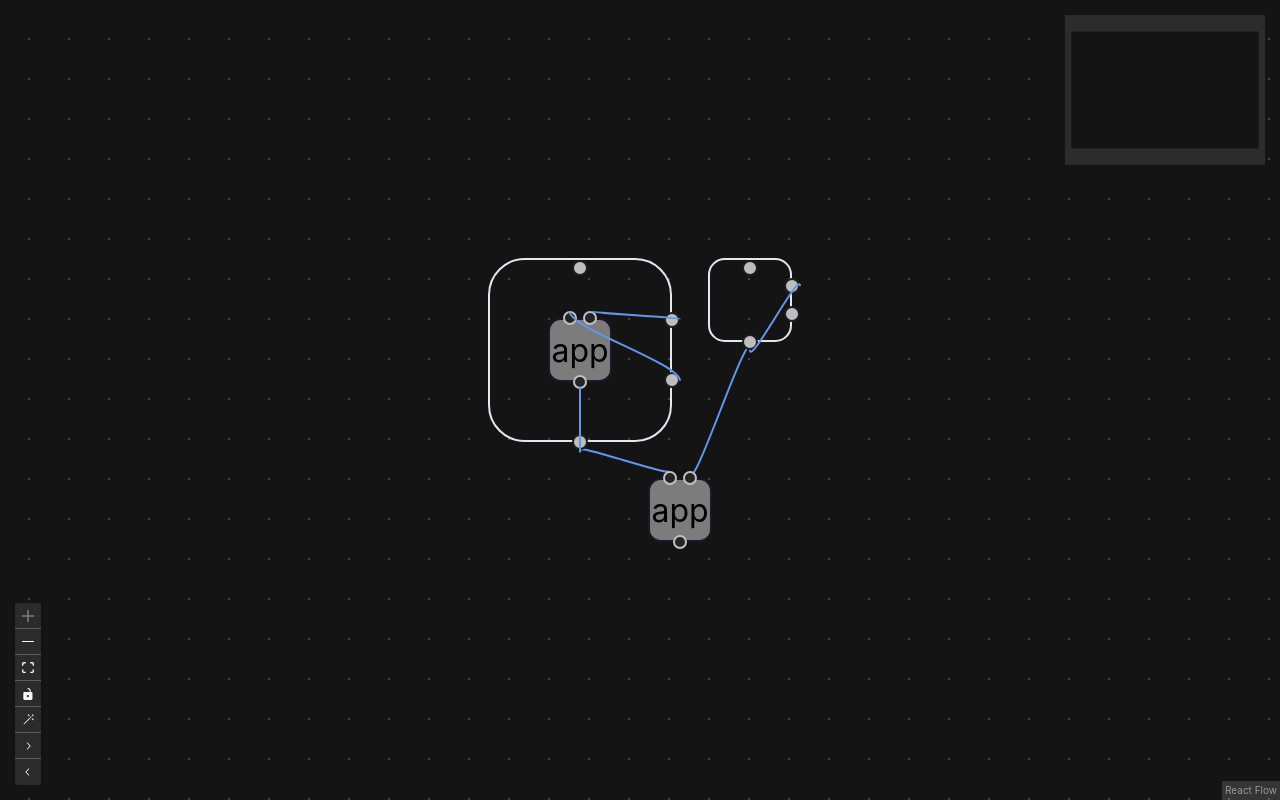
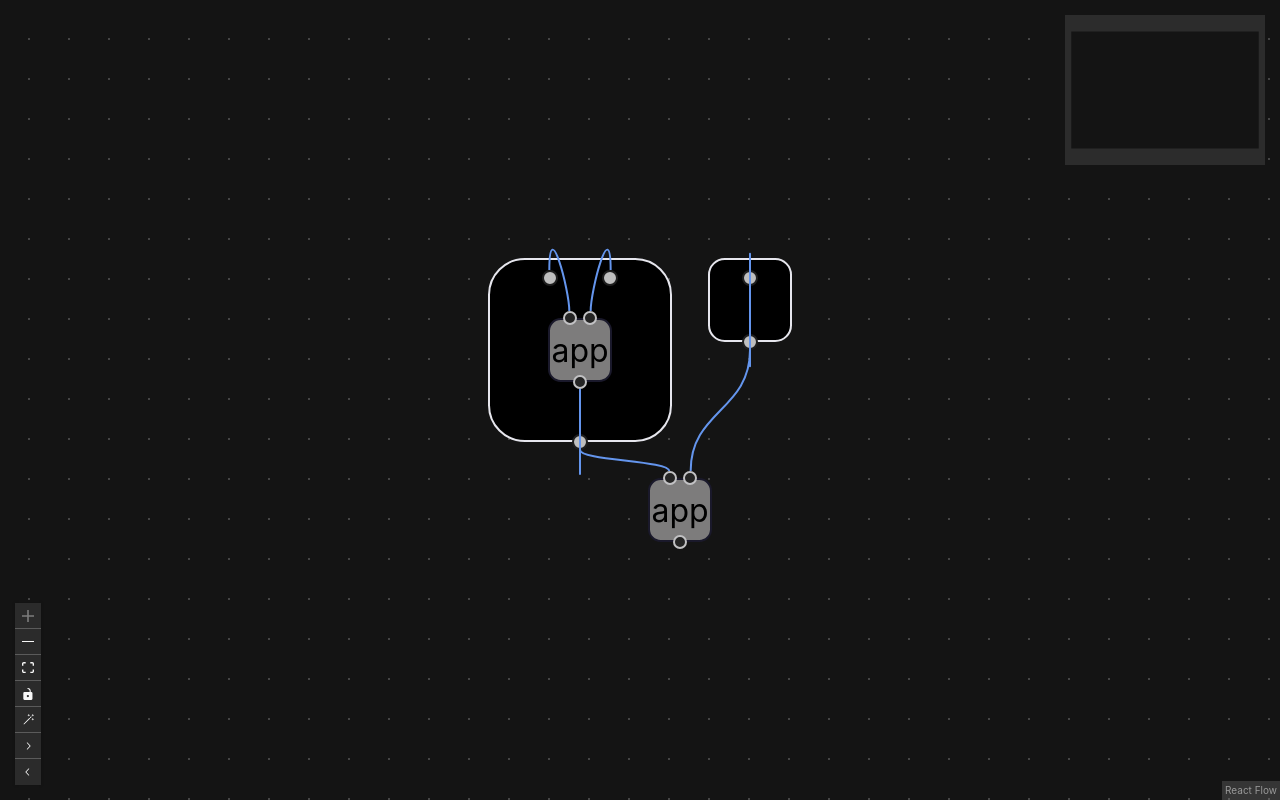
Before and after one commit to roboguy13/diagram-prover, a React (Vite) app: page / in a window 1280 px wide. Built offline with nearby package versions, Linux system fonts and the light colour scheme.

Commit message:
got both the small and large examples to work

```diff
--- a/src/App.tsx
+++ b/src/App.tsx
@@ -241,6 +241,8 @@ export default function App() {
         onConnect={(connection) => { }}
         colorMode='dark'
         connectionMode={ConnectionMode.Loose}
+        elevateEdgesOnSelect={false}
+        elevateNodesOnSelect={false}
         fitView
       >
         <Background />
--- a/src/engine/Term.ts
+++ b/src/engine/Term.ts
@@ -195,6 +195,8 @@ let plus: Term =
   );
 
 export let exampleTerm: Term = //idTerm(unitTyTerm());
+  // plus
+
   appTerm(
     lamTerm(piTerm(unitTyTerm(), unitTyTerm()),
       lamTerm(unitTyTerm(),
--- a/src/index.css
+++ b/src/index.css
@@ -24,7 +24,7 @@
   /* padding: 10px; */
   border: 1px solid #e6e6ed;
   border-radius: 20%;
-  background: rgba(0, 0, 0, 0);
+  background: rgba(0, 0, 0, 1);
   text-align: center;
   width: 500px;
   height: 500px;
--- a/src/ui/components/Editor/EditorUpdate.ts
+++ b/src/ui/components/Editor/EditorUpdate.ts
@@ -64,8 +64,9 @@ function nodeChange(model: Model, change: NodeChange): Model {
   switch (change.type) {
     case 'position':
       return nodePositionChange(model, change);
-    case 'select':
-      return nodeSelectionChange(model, change);
+    // TODO: Fix the issue with selection (apparently) changing the z-index
+    // case 'select':
+    //   return nodeSelectionChange(model, change);
     default:
       return model;
   }
--- a/src/ui/components/Nodes/GroupedNode/GroupedNodeComponent.tsx
+++ b/src/ui/components/Nodes/GroupedNode/GroupedNodeComponent.tsx
@@ -21,28 +21,32 @@ import { parameterHandleName, inputHandleName, outputHandleName, portOffsetPerce
 import { NODE_HEIGHT, NODE_WIDTH } from '../../../Config';
 
 export const makeGroupedNode = ({ data, width, height }: NodeProps<GroupedNode>) => {
-  const boundVarCount = 2 // TODO
+  const freeVarCount = data.freeVarPortIds.length;
+  const parameterCount = data.parameterPortIds.length;
 
-  const boundVarHandles = []
+  const parameterHandles = []
 
-  const boundVarPortOffets = portOffsetPercentages(boundVarCount);
+  const parameterPortOffets = portOffsetPercentages(parameterCount);
 
-  for (let i = 0; i < boundVarCount; i++) {
-    const boundVarPortOffset = boundVarPortOffets[i]!
+  for (let i = 0; i < parameterCount; i++) {
+    const parameterPortOffset = parameterPortOffets[i]!
 
-    boundVarHandles.push(
+    parameterHandles.push(
       <Handle
         type="source"
-        position={Position.Right}
-        id={parameterHandleName(i)}
+        position={Position.Top}
+        id={parameterHandleName(parameterCount - i - 1)}
         key={i}
         style={{
-          top: boundVarPortOffset + '%',
+          left: parameterPortOffset + '%',
+          top: 10,
           // top: boundVarPortOffets[i] + '%',
         }}
       />
     );
   }
+
+  // TODO: Free var handles
 
   return (
     <div
@@ -61,11 +65,11 @@ export const makeGroupedNode = ({ data, width, height }: NodeProps<GroupedNode>)
       //   // padding: '10px',
       // }}
     >
-      <Handle type="target" id={inputHandleName(0)} position={Position.Top} style={{ top: 5 }} />
+      {/* <Handle type="target" id={inputHandleName(0)} position={Position.Top} style={{ top: 5 }} /> */}
       <Handle type="source" id={outputHandleName(0)} position={Position.Bottom} style={{ bottom: 0 }} />
 
 
-      {boundVarHandles}
+      {parameterHandles}
       {/* <Handle type="source" id={boundVarHandleName(0)} position={Position.Left} style={{ bottom: 0 }} /> */}
     </div>
     );
--- a/src/ui/components/Nodes/nodeTypes.ts
+++ b/src/ui/components/Nodes/nodeTypes.ts
@@ -18,8 +18,8 @@ export type TermNode = Node<
   'term'>
 export type GroupedNode = Node<
   { label: string,
-    parameterCount: number,
-    inputCount: number,
+    parameterPortIds: string[],
+    freeVarPortIds: string[],
     width?: number,
     height?: number,
     // nodeIds: string[],
--- a/src/ui/render/layout/recursiveBox/LayoutTree.ts
+++ b/src/ui/render/layout/recursiveBox/LayoutTree.ts
@@ -15,7 +15,7 @@ import { parameterHandleName, inputHandleName, outputHandleName } from "../../..
 import { layout } from "dagre";
 import { Graph, GraphEdge, spanningForest } from "../../../../utils/SpanningForest";
 import { buildRootedHierarchy, findForestRoots } from "../../../../utils/RootedHierarchy";
-import { DiagramBuilder, DiagramNode, DiagramNodeKind, NestedNode, NodeId, NodeKind, OpenDiagram, PortRef, Wire } from "../../../../ir/StringDiagram";
+import { DiagramBuilder, DiagramNode, DiagramNodeKind, FreeVarPort, NestedNode, NodeId, NodeKind, OpenDiagram, ParameterPort, PortRef, Wire } from "../../../../ir/StringDiagram";
 import { ElkRouter } from "../../routing/ElkRouter";
 
 export class LayoutTree {
@@ -145,6 +145,8 @@ export class LayoutTree {
         extent: 'parent',
       } : {};
 
+    const nestingDepth = this._stringDiagram?.getNestingDepth(nodeId) ?? 0;
+
     if (node.kind === 'SimpleNode') {
       return {
         id: nodeId,
@@ -158,22 +160,26 @@ export class LayoutTree {
           outputPortIds: node.outputs.map((output) => output.portId),
           width: width,
           height: height,
-
         },
+        zIndex: nestingDepth,
         position: { x, y },
         ...nestingProperties,
       };
     } else {
+      const parameterPortIds = node.ports.filter((port) => port instanceof ParameterPort).map((port) => port.portRef.portId);
+      const freeVarPortIds = node.ports.filter((port) => port instanceof FreeVarPort).map((port) => port.portRef.portId);
+
       return {
         id: nodeId,
         type: 'grouped',
         data: {
           label: node.label,
-          parameterCount: node.outputs.length,
-          inputCount: node.inputs.length,
+          parameterPortIds,
+          freeVarPortIds,
           width: width,
           height: height,
         },
+        zIndex: nestingDepth,
         position: { x, y },
         ...nestingProperties,
       }
@@ -207,7 +213,8 @@ export class LayoutTree {
           sourceHandle: conn.from.portId,
           targetHandle: conn.to.portId,
           zIndex: this.wireNestingDepth(conn),
-          type: 'invertedBezier',
+          style: { stroke: 'cornflowerblue' },
+          // type: 'invertedBezier',
         });
       } else {
         console.warn(`Skipping wire ${conn.id}: Source (${conn.from.nodeId}) or Target (${conn.to.nodeId}) node not found in diagram.`);
--- a/src/ui/render/layout/recursiveBox/constraints/HorizontalSeparationConstraint.ts
+++ b/src/ui/render/layout/recursiveBox/constraints/HorizontalSeparationConstraint.ts
@@ -4,6 +4,8 @@ import { CellRef, known, unknown } from "../../../../../constraint/propagator/Pr
 import { NodeId } from "../../../../../ir/StringDiagram";
 import { Constraint } from "../Constraint";
 import { LayoutTree } from "../LayoutTree";
+import { NodeLayout } from "../NodeLayout";
+import { BoundingBox } from "../BoundingBox";
 
 // Separate adjacent nodes by their subtree extents
 export class HorizontalSeparationConstraint implements Constraint {
@@ -13,7 +15,7 @@ export class HorizontalSeparationConstraint implements Constraint {
   constructor(
     private _leftNodeId: NodeId,
     private _rightNodeId: NodeId,
-  ) {}
+  ) { }
 
   apply(layoutTree: LayoutTree): void {
     const net = layoutTree.net;
@@ -25,10 +27,10 @@ export class HorizontalSeparationConstraint implements Constraint {
       throw new Error(`Layout for node ${this._leftNodeId} or ${this._rightNodeId} not found`);
     }
 
-    const leftBox = leftLayout.intrinsicBox;
-    const rightBox = rightLayout.intrinsicBox;
+    const leftBox = this.getBox(leftLayout);
+    const rightBox = this.getBox(rightLayout);
 
-    this.paddingCell = net.newCell(`padding`, known(between(this._PADDING, this._PADDING*3)));
+    this.paddingCell = net.newCell(`padding`, known(between(this._PADDING, this._PADDING * 3)));
 
     const requiredRightBoxLeft = net.newCell(`requiredRightBoxLeft`, unknown());
 
@@ -54,4 +56,12 @@ export class HorizontalSeparationConstraint implements Constraint {
     return [this.paddingCell]
       .filter(cell => cell !== null) as CellRef[];
   }
+
+  private getBox(layout: NodeLayout): BoundingBox {
+    if (!layout.nestingParentId) {
+      return layout.intrinsicBox;
+    } else {
+      return layout.subtreeExtentBox;
+    }
+  }
 }
```
Also changed, not shown: package.json (+4 -3 lines), 1 other file (tests, documents, lock files or other folders).
